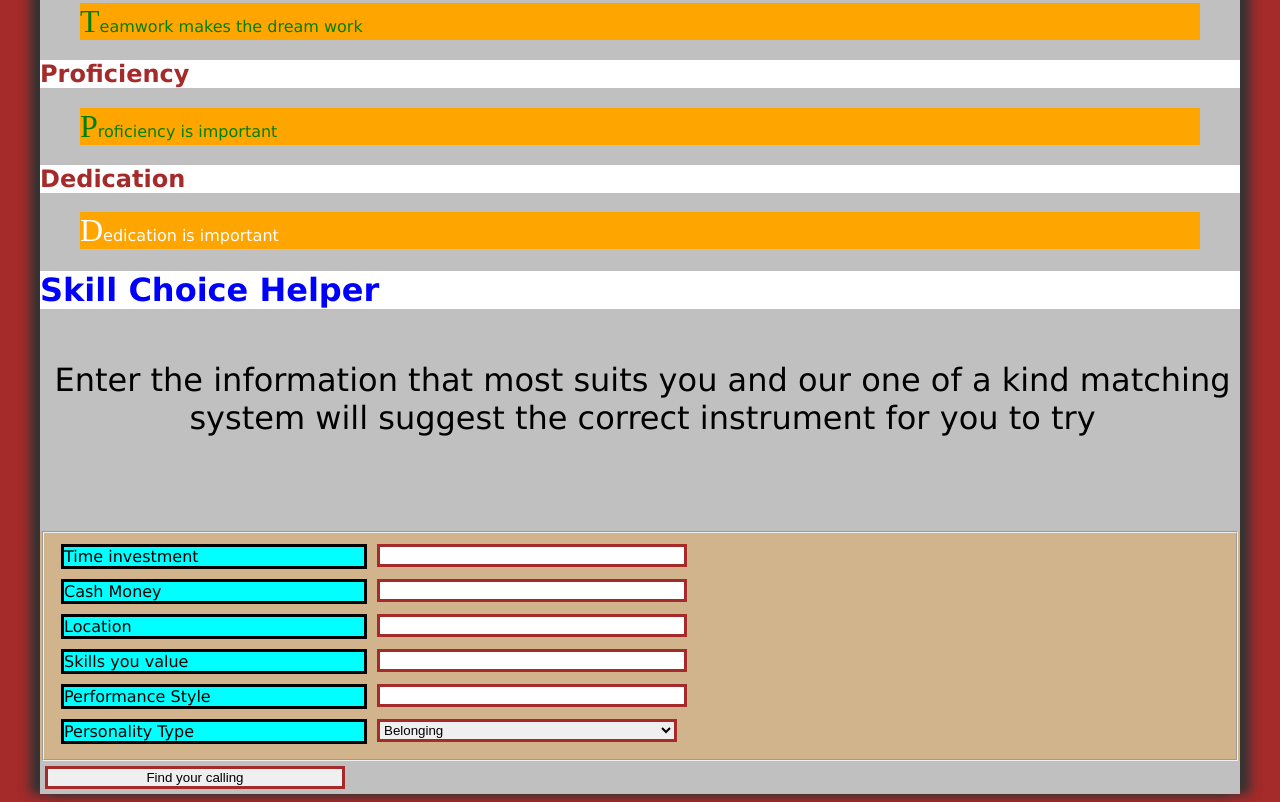
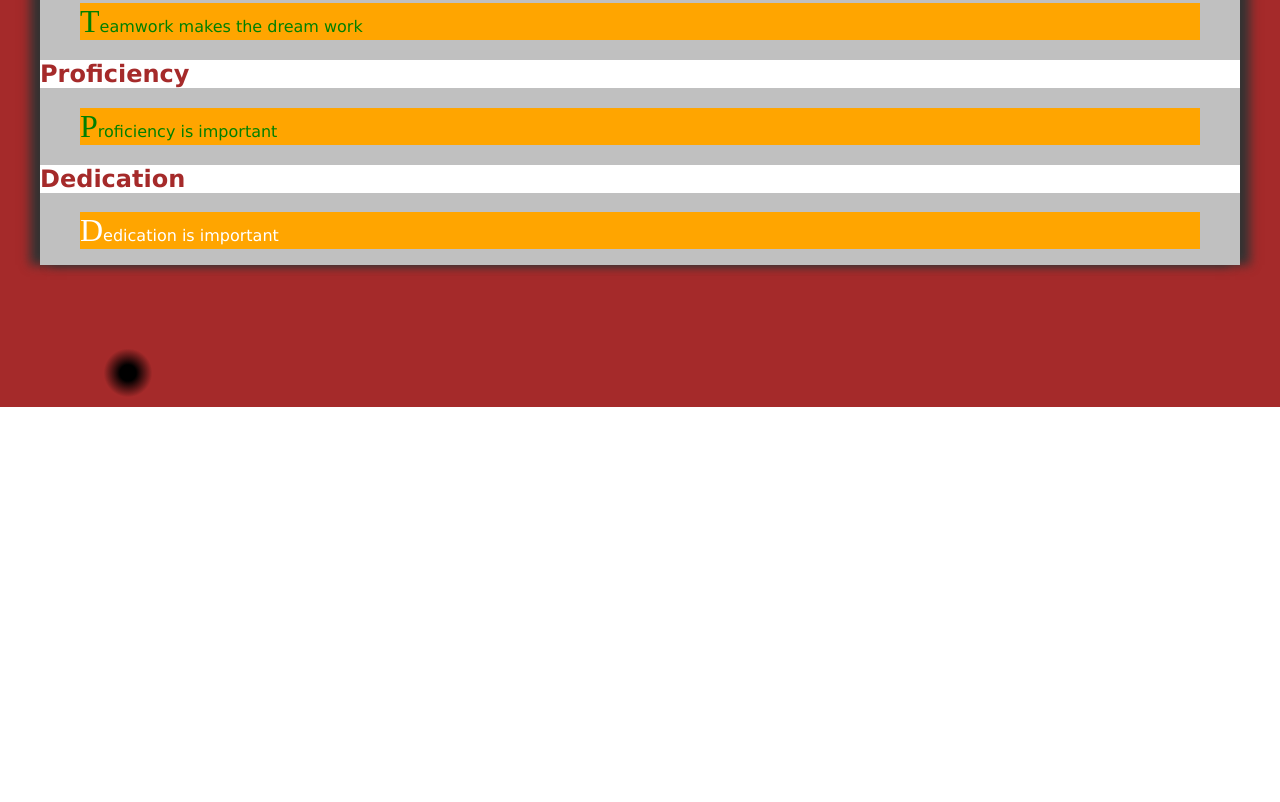
Before and after one commit to MEBOC/musicalBenefits, a plain HTML site: page musicalskills.html in a window 1280 px wide. Shown: the part 393-1195 px from the top of the page. After the commit the page ends 800 px from the top, so only its background shows below. Drawn offline with Linux system fonts and the light colour scheme.

Commit message:
v3 correctly uploaded

```diff
--- a/musicalskills.html
+++ b/musicalskills.html
@@ -49,42 +49,6 @@
 			<blockquote>Dedication is important</blockquote>
 		</aside>
 
-		<div>
-		<h1> Skill Choice Helper </h1>
-		<p> Enter the information that most suits you and our one of a kind matching system will suggest the correct instrument for you to try<p>
-		    <form action="http://example.com/cg/register" method="post">
-				<fieldset>
-				<!--M7LO5 Demonstrate the use of a text box in a form
-				Here denoting the input field as a type of text creates a text box entry area where anything can be entered for the amount of time anyone wants to spend learning an instrument-->
-				<label for="Time">Time investment</label>
-				<input name="Time investment" id="yourtime" type="text" />
-				<label for="">Cash Money</label>
-				<input name="How much you wanna spend" id="CashMoney" type="text" />
-				<label for="">Location</label>
-				<input name="Favorite Country" id="Country" type="text" />
-				<label for="">Skills you value</label>
-				<input name="yourskills" id="skills" type="text" />
-				<label for="">Performance Style</label>
-				<input name="performingstyle" id="perfstyle" type="text" />
-				<label for="Personality Type">Personality Type</label>
-				<!-- M7LO8 Demonstrate the use of a selection list in a form
-				Here is a list denoted by the select option instead of an input where the datalist below houses all the options to select from.  Setting the size to 1 makes it so only 1 selection option is visible at a time-->
-				<select name="persBox" id="Personality Type" size="1" />
-					<datalist id="personalitylist">
-					<option value="Belonging">Belonging</option>
-					<option value="Winning">Winning</option>
-					<option value="Attracting Attention">Attracting Attention</option>
-					<option value="Daring">Daring</option>
-					</select>
-				</fieldset>
-				<!--M7LO10 Demonstrate the use of a submit button in a form
-				Here by setting an input type as submit an area is created where the form is submitted somewhere for a result.  The value text is what will be displayed on the area of the submit button-->
-			<div id="buttons">
-			<input type="submit" value="Find your calling" />
-			</div>
-			</form>
-		</div>
-
 </body>
 
 </html>
--- a/styles.css
+++ b/styles.css
@@ -259,59 +259,4 @@ div#classifications {
 	justify-content: space-between;
 }
 
-form {
-	background-color: tan;
-}
-
-/* M7LO11 Demonstrate how to format a form with CSS (group your form styles together in your CSS file, and document their overall impact on the form)*/
-
-label {
-	background-color: cyan;
-	border: 3px solid black;
-	clear: left;
-	color: black;
-	display: block;
-	float: left;
-	width: 300px;
-	margin: 5px 5px 5px 5px;
-}
-
-form input, select, textarea {
-	float: left;
-	border: 3px solid brown;
-	width: 300px;
-	margin: 5px 5px 5px 5px;
-}
-
-/* media styles */
-
-/* M8LO12 Demonstrate how to format media with CSS (CSS, group your media styles together and describe their overall impact on the media feature of your page) */
-audio {
-	border: 3px solid black;
-
-}
-
-iframe {
-	width: 50%;
-}
-
-#audio {
-	float: left;
-}
-
-#video {
-	float: right;
-	width: 800px;
-}
-
-#media {
-	background-color: olive;
-}
-
-#media::after {
-	clear: both;
-	content: "";
-	display: table;
-}
-
 /*https://www.rapidtables.com/convert/color/rgb-to-hsl.html color translator being cited, not sure if that's the proper way or not, but I'm annotating it*/
```
Also changed, not shown: index.html (+2 -31 lines).
